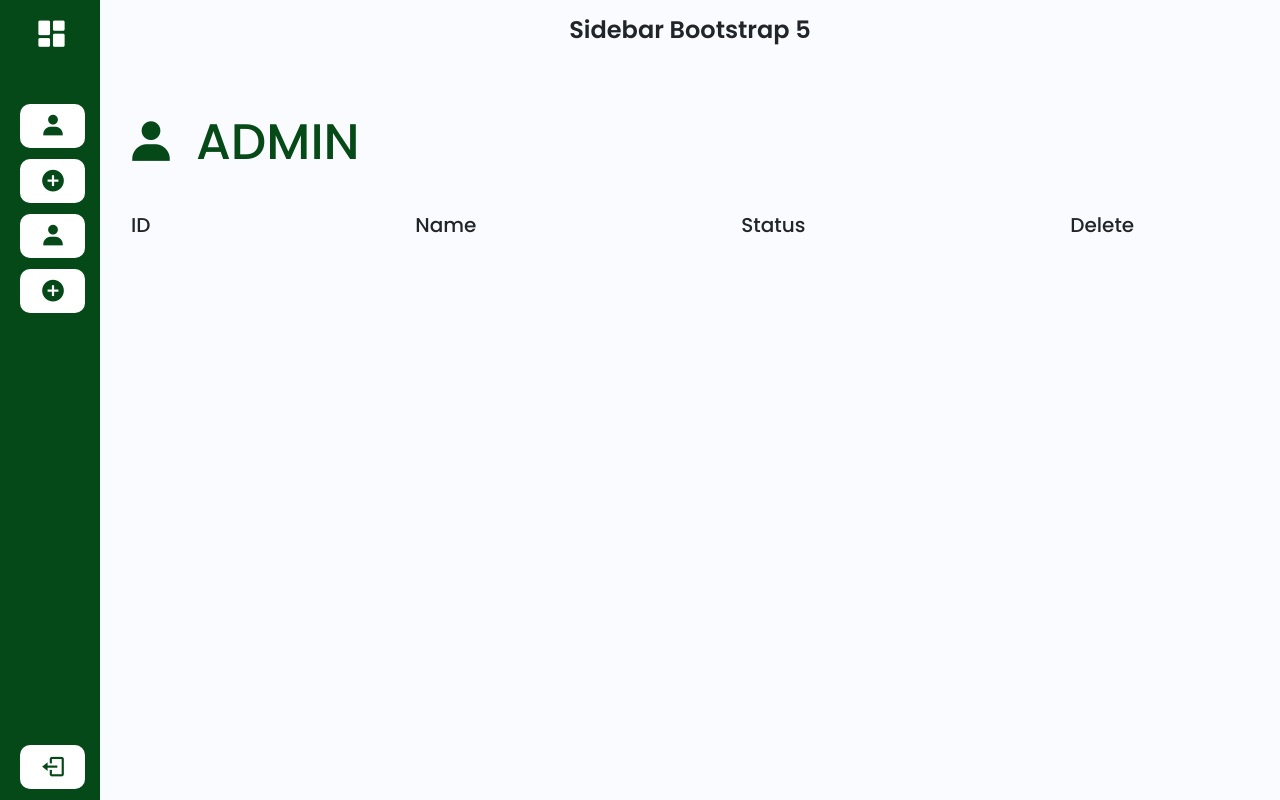
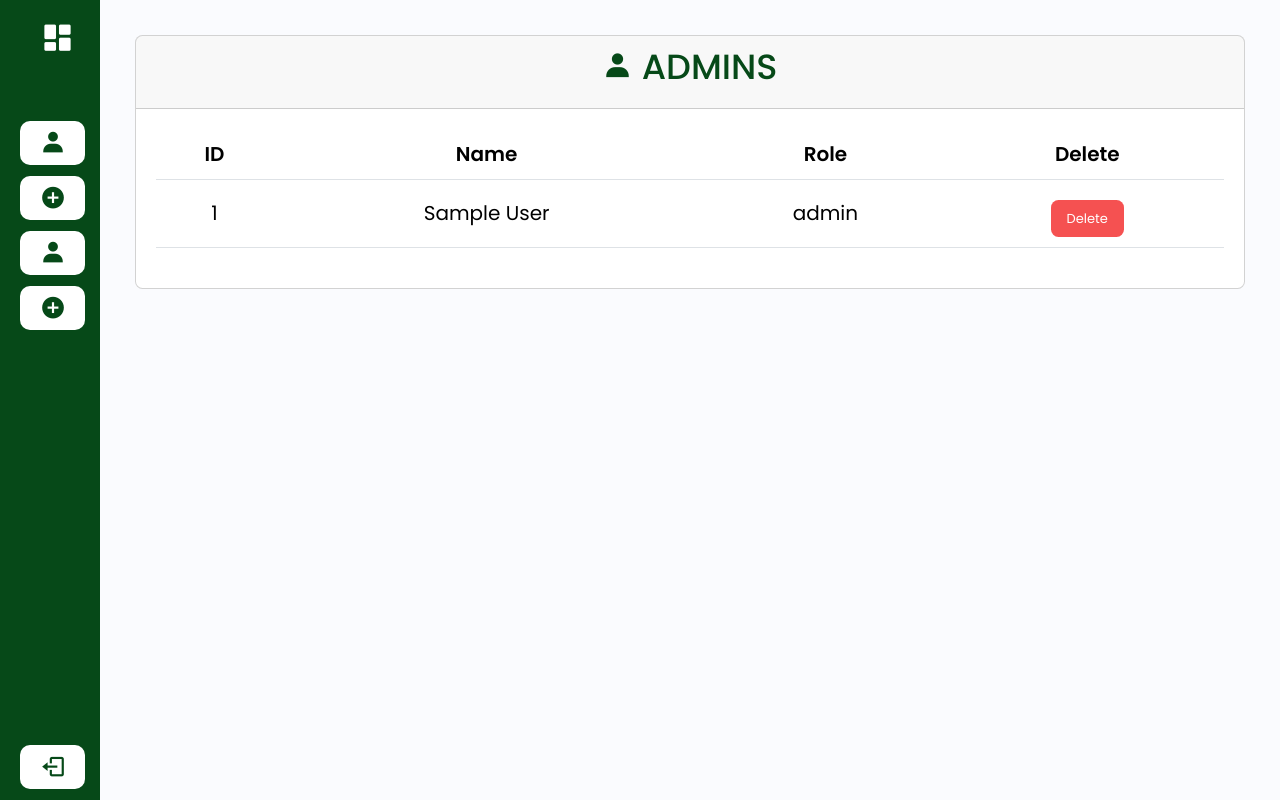
Before and after one commit to denisesarona/ExploreCCATAdmin, a PHP site: page /admin/admin.php in a window 1280 px wide. Run offline with PHP 8.4, Linux system fonts and the light colour scheme; tables that the repository leaves empty or names only in its code hold one stand-in row (values such as "Sample post").

Commit message:
Create table for admin list

```diff
--- a/admin/admin.php
+++ b/admin/admin.php
@@ -1,31 +1,74 @@
 <?php
     session_start();
     include('includes/header.php');
+    include('../functions/queries.php');
 ?>
-<link rel="stylesheet" href="assets/css/admin.css">
+<link rel="stylesheet" href="assets/css/style.css">
 
-<section class="dashboard">
-    <div class="dash-content">
-        <div class="activity">
-            <div class="title">
-                <i class='bx bxs-user'></i>
-                <span class="text">ADMIN</span>
-            </div>
+<div class="container">
+    <div class="row">
+        <div class="col-md-12">
+            <div class="card mt-4">
+                <div class="card-header d-flex justify-content-center align-items-center">
+                    <h4 style="font-family: 'Poppins', sans-serif; font-size: 35px; color:#064918"><i class='bx bxs-user' style="font-size: 30px;"></i> ADMINS</h4>
+                </div>
+                <div class="card-body">
+                <!--------------- USERS TABLE --------------->
+                <table class="table text-center">
+                    <thead>
+                        <tr style="text-align: center; vertical-align: middle;">
+                            <th class="d-none d-lg-table-cell">ID</th>
+                            <th class="d-table-cell d-lg-table-cell">Name</th>
+                            <th class="d-table-cell d-lg-table-cell">Role</th>
+                            <th class="d-none d-lg-table-cell">Delete</th>
+                        </tr>
+                    </thead>
+                    <tbody>
+                            <?php
+                                $users = getData("users"); // FUNCTION TO FETCH USER DATA FROM THE DATABASE
+                                if(mysqli_num_rows($users) > 0){ // CHECK IF THERE ARE ANY USERS
+                                    foreach($users as $item){ // ITERATE THROUGH EACH USER
 
-            <div class="activity-data">
-                <div class="data names">
-                    <span id="id" name="id" class="data-title">ID</span>
-                </div>
-                <div class="data email">
-                    <span id="name" name="name" class="data-title">Name</span>
-                </div>
-                <div class="data joined">
-                    <span id="status" name="status" class="data-title">Status</span>
-                </div>
-                <div class="data type">
-                    <span id="delete" name="delete" class="data-title">Delete</span>
-                </div>
-            </div>
-        </div>
-    </div>
-</section>
+                                        $user_id = $item['user_id'];
+                                        // Fetch current role from the database
+                                        $query = "SELECT role FROM users WHERE user_id = $user_id"; // Adjust table and column names as per your database structure
+                                        $result = mysqli_query($con, $query);
+
+                                        if ($result && mysqli_num_rows($result) > 0) {
+                                            $row = mysqli_fetch_assoc($result);
+                                            $current_role = $row['role'];
+                                        } else {
+                                            $current_role = null; // Handle case where user's role is not found or query fails
+                                        }
+
+                                        // Define role options based on your application's role definitions
+                                        $roleOptions = [
+                                            1 => 'Admin'
+                                        ];
+                            ?>
+                                        <tr style="text-align: center; vertical-align: middle;">
+                                            <td name="user_id" class="d-none d-lg-table-cell"><?= $item['user_id']; ?></td>
+                                            <td><?= $item['name']; ?></td>
+                                            <td><?= $item['role']; ?></td>
+                                            <td class="d-none d-lg-table-cell">
+                                                <form action="codes.php" method="POST">
+                                                    <input type="hidden" name="user_id" value="<?= $item['user_id'];?>">
+                                                    <button type="submit" class="btn RedBtn" style="margin-top: 10px;" name="deleteUser_button">Delete</button>
+                                                </form>
+                                            </td>
+                                        </tr>
+                            <?php
+                                    }
+                                } else {
+                            ?>
+                                    <tr>
+                                        <td colspan="5"><br>No records found</td>
+                                    </tr>
+                            <?php
+                                }
+                            ?>
+                        </tbody>
+                    </table>
+                    </div>
+<!--------------- FOOTER --------------->
+<?php include('includes/footer.php'); ?>
--- a/admin/assets/css/admin.css
+++ /dev/null
@@ -1,108 +0,0 @@
-/* ===== Google Font Import - Poppins ===== */
-@import url('https://fonts.googleapis.com/css2?family=Poppins:wght@200;300;400;500;600&display=swap');
-
-/* Global settings */
-/* Global settings */
-*{
-    margin: 0;
-    padding: 0;
-    box-sizing: border-box;
-    font-family: 'Poppins', sans-serif;
-}
-
-/* Dashboard content */
-.dashboard{
-    flex-grow: 1;
-    padding: 0; /* Remove padding to avoid height issues */
-    background-color: var(--panel-color);
-    transition: var(--tran-05);
-    box-sizing: border-box; /* Ensure padding/border is included in height */
-}
-
-.dash-content .title {
-    display: flex;
-    align-items: center;
-    font-weight: bold;
-    margin: 60px 0 30px 0;
-    font-family: 'Arial', sans-serif;
-}
-
-.dash-content .title i{
-    height: 70px;
-    width: 70px;
-    border-radius: 6px;
-    color: #064918;
-    display: flex;
-    align-items: center;
-    justify-content: center;
-    font-size: 50px;
-}
-
-.dash-content .title .text{
-    font-size: 50px;
-    font-weight: 500;
-    color: #064A18;
-    margin-left: 10px;
-}
-
-.dash-content .activity .activity-data{
-    display: flex;
-    justify-content: space-between;
-    align-items: center;
-    width: 90%;
-}
-
-.activity .activity-data{
-    display: flex;
-}
-
-.activity-data .data{
-    display: flex;
-    flex-direction: column;
-    margin: 0 15px;
-}
-
-.activity-data .data-title{
-    font-size: 20px;
-    font-weight: 500;
-    color: var(--text-color);
-}
-
-.activity-data .data .data-list{
-    font-size: 18px;
-    font-weight: 400;
-    margin-top: 20px;
-    white-space: nowrap;
-    color: var(--text-color);
-}
-
-/* Responsive adjustments */
-@media (max-width: 1000px) {
-    nav {
-        width: 250px;
-    }
-    nav.close {
-        width: 73px;
-    }
-}
-
-@media (max-width: 768px) {
-    nav {
-        width: 200px;
-    }
-}
-
-@media (max-width: 480px) {
-    nav {
-        width: 150px;
-    }
-}
-
-@media (max-width: 400px) {
-    nav {
-        width: 0px;
-    }
-    nav.close {
-        width: 73px;
-    }
-}
--- /dev/null
+++ b/admin/assets/css/style.css
@@ -0,0 +1,62 @@
+/* ===== Google Font Import - Poppins ===== */
+@import url('https://fonts.googleapis.com/css2?family=Poppins:wght@200;300;400;500;600&display=swap');
+
+/* Global settings */
+/* Global settings */
+*{
+    margin: 0;
+    padding: 0;
+    box-sizing: border-box;
+    font-family: 'Poppins', sans-serif;
+    font-size: 20px;
+    color: #064918;
+}
+
+.BluBtn{
+    color: #013D67;
+    font-size: 13px;
+    font-family: 'Poppins';
+    font-size: 500;
+    background-color: #89C5F1!important;
+  }
+.RedBtn{
+    color: white;
+    font-size: 13px;
+    font-family: 'Poppins';
+    font-size: 500;
+    background-color: #f43737dd;
+}
+.RedBtn:hover{
+    background-color: #f90000;
+    color: white;
+  }
+/* Responsive adjustments */
+@media (max-width: 1000px) {
+    nav {
+        width: 250px;
+    }
+    nav.close {
+        width: 73px;
+    }
+}
+
+@media (max-width: 768px) {
+    nav {
+        width: 200px;
+    }
+}
+
+@media (max-width: 480px) {
+    nav {
+        width: 150px;
+    }
+}
+
+@media (max-width: 400px) {
+    nav {
+        width: 0px;
+    }
+    nav.close {
+        width: 73px;
+    }
+}
--- a/admin/includes/footer.php
+++ b/admin/includes/footer.php
@@ -1,3 +1,4 @@
+</div>
 </div>
     <script src="https://cdn.jsdelivr.net/npm/bootstrap@5.3.0-alpha3/dist/js/bootstrap.bundle.min.js"
         integrity="sha384-ENjdO4Dr2bkBIFxQpeoTz1HIcje39Wm4jDKdf19U8gI4ddQ3GYNS7NTKfAdVQSZe"
--- a/admin/includes/header.php
+++ b/admin/includes/header.php
@@ -15,8 +15,4 @@
 <body>
     <div class="wrapper">
         <?php include 'sidebar.php'; ?>
-        <div class="main p-3">
-            <div class="text-center">
-                <h1>
-                    Sidebar Bootstrap 5
-                </h1>
+        <div class="main p-1">
--- /dev/null
+++ b/functions/queries.php
@@ -0,0 +1,9 @@
+<?php
+    include('../config/dbconnect.php');
+
+    function getData($table){
+        global $con;
+        $query = "SELECT * FROM $table";
+        return $query_run = mysqli_query($con,$query);
+    }
+?>
```
